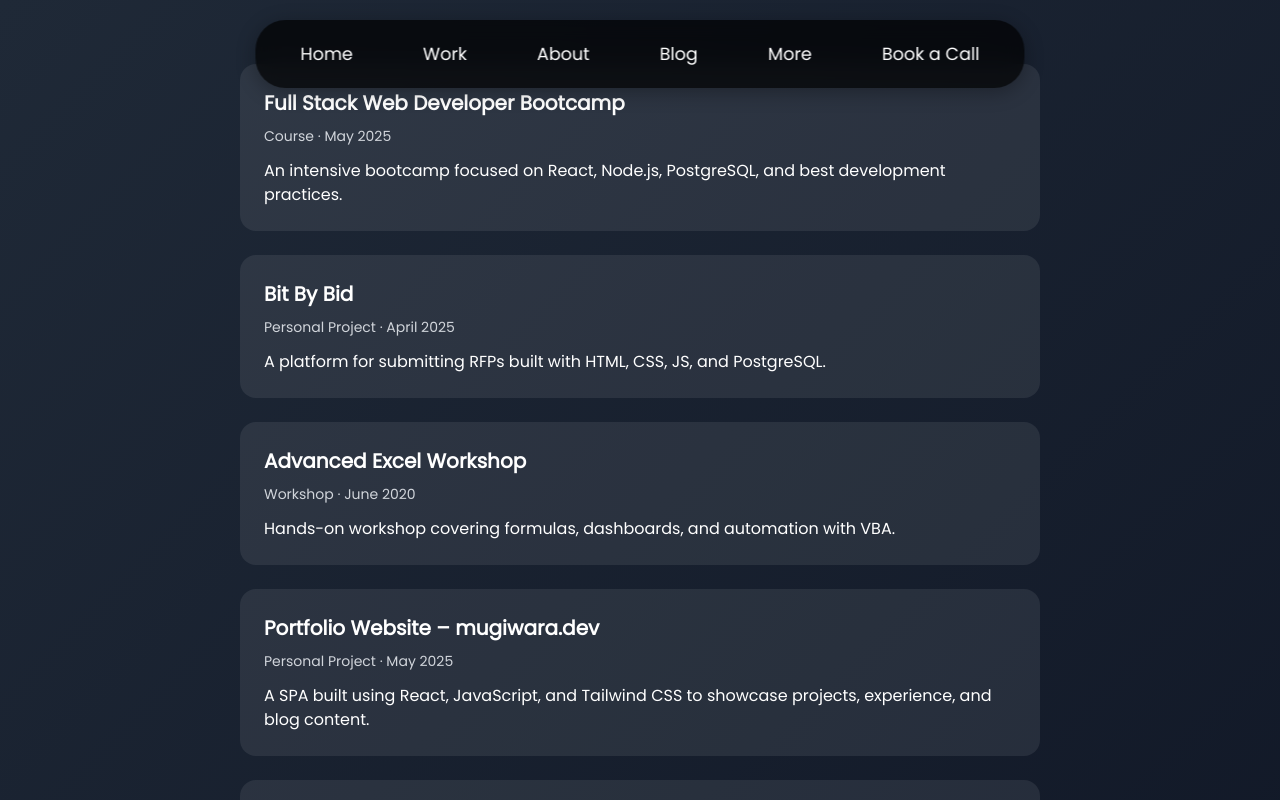
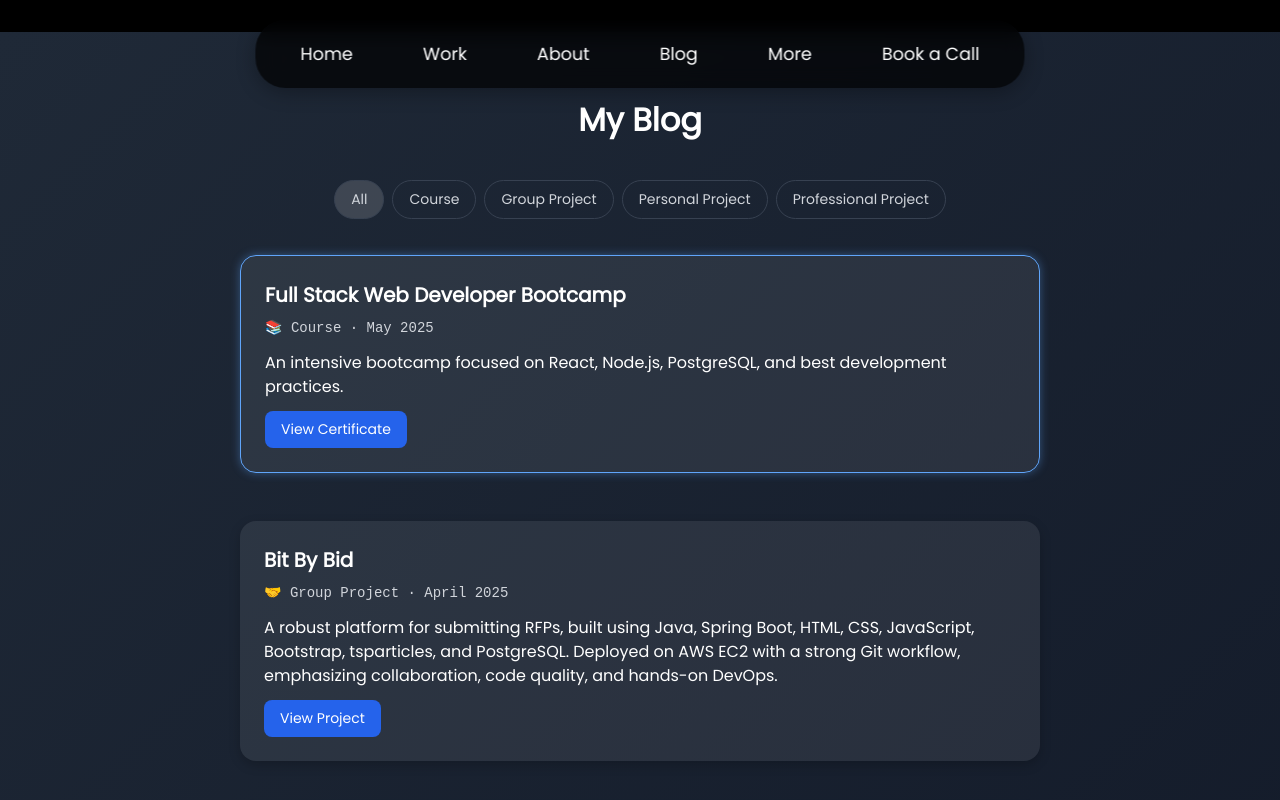
Before and after one commit to oliveirammluis/lodevpage, a React (Create React App) app in the folder frontend/: page /blog in a window 1280 px wide. Built offline with nearby package versions, Linux system fonts and the light colour scheme; the HTML template or start-up script is replaced by a standard one.

Commit message:
Blog update

```diff
--- a/frontend/src/pages/Blog.js
+++ b/frontend/src/pages/Blog.js
@@ -1,5 +1,4 @@
-// src/pages/Blog.js
-import React from 'react';
+import React, { useState } from 'react';
 import '../styles/Blog.css';
 
 const posts = [
@@ -7,25 +6,28 @@ const posts = [
     title: 'Full Stack Web Developer Bootcamp',
     date: 'May 2025',
     category: 'Course',
-    description: 'An intensive bootcamp focused on React, Node.js, PostgreSQL, and best development practices.'
+    description: 'An intensive bootcamp focused on React, Node.js, PostgreSQL, and best development practices.',
+    certificate: '/CodeforAll.pdf'
   },
   {
     title: 'Bit By Bid',
     date: 'April 2025',
-    category: 'Personal Project',
-    description: 'A platform for submitting RFPs built with HTML, CSS, JS, and PostgreSQL.'
+    category: 'Group Project',
+    description: 'A robust platform for submitting RFPs, built using Java, Spring Boot, HTML, CSS, JavaScript, Bootstrap, tsparticles, and PostgreSQL. Deployed on AWS EC2 with a strong Git workflow, emphasizing collaboration, code quality, and hands-on DevOps.',
+    projectLink: 'http://ec2-13-60-169-55.eu-north-1.compute.amazonaws.com'
   },
   {
     title: 'Advanced Excel Workshop',
     date: 'June 2020',
-    category: 'Workshop',
-    description: 'Hands-on workshop covering formulas, dashboards, and automation with VBA.'
+    category: 'Course',
+    description: 'Certified Udemy course covering formulas, dashboards, and automation with VBA.',
+    certificate: '/Udemy.pdf'
   },
   {
     title: 'Portfolio Website – mugiwara.dev',
     date: 'May 2025',
     category: 'Personal Project',
-    description: 'A SPA built using React, JavaScript, and Tailwind CSS to showcase projects, experience, and blog content.'
+    description: 'LoDevPage is a personal developer portfolio built with React and Tailwind CSS. It includes an introduction, dynamic content, a showcase of GitHub repositories (via the GitHub API), and a blog section for formations, workshops, and projects.'
   },
   {
     title: 'Metalúrgica Website',
@@ -35,15 +37,77 @@ const posts = [
   }
 ];
 
+const getCategoryIcon = (category) => {
+  switch (category) {
+    case 'Course': return '📚';
+    case 'Workshop': return '🛠️';
+    case 'Personal Project': return '💡';
+    case 'Professional Project': return '🌐';
+    case 'Group Project': return '🤝';
+    default: return '📝';
+  }
+};
+
 function Blog() {
+  const [activeCategory, setActiveCategory] = useState('All');
+
+  const filteredPosts = activeCategory === 'All'
+    ? posts
+    : posts.filter(post => post.category === activeCategory);
+
+  const categories = ['All', ...new Set(posts.map(post => post.category))];
+
   return (
     <section className="blog-section">
+      <h2 className="blog-title">My Blog</h2>
+
+      <div className="category-filter">
+        {categories.map(cat => (
+          <button
+            key={cat}
+            className={`filter-btn ${activeCategory === cat ? 'active' : ''}`}
+            onClick={() => setActiveCategory(cat)}
+          >
+            {cat}
+          </button>
+        ))}
+      </div>
+
       <div className="blog-posts">
-        {posts.map((post, index) => (
-          <div key={index} className="blog-post">
+        {filteredPosts.map((post, index) => (
+          <div
+            key={index}
+            className={`blog-post ${post.certificate ? 'with-certificate' : ''}`}
+          >
             <h3 className="post-title">{post.title}</h3>
-            <div className="post-meta">{`${post.category} · ${post.date}`}</div>
+            <div className="post-meta">
+              {getCategoryIcon(post.category)} {post.category} · {post.date}
+            </div>
             <p className="post-desc">{post.description}</p>
+
+{post.certificate && (
+  <a
+    href={post.certificate}
+    target="_blank"
+    rel="noopener noreferrer"
+    className="certificate-button"
+  >
+    View Certificate
+  </a>
+)}
+
+{post.projectLink && (
+  <a
+    href={post.projectLink}
+    target="_blank"
+    rel="noopener noreferrer"
+    className="certificate-button"
+  >
+    View Project
+  </a>
+)}
+
+
           </div>
         ))}
       </div>
--- a/frontend/src/styles/Blog.css
+++ b/frontend/src/styles/Blog.css
@@ -1,8 +1,10 @@
 .blog-section {
+  margin-top: 2rem;
   background: linear-gradient(135deg, #1f2937 0%, #111827 100%);
   padding: 4rem 1rem;
   color: white;
   min-height: 100vh;
+  box-sizing: border-box;
 }
 
 .blog-title {
@@ -12,9 +14,34 @@
   margin-bottom: 2rem;
 }
 
+.category-filter {
+  text-align: center;
+  margin-bottom: 2rem;
+  flex-wrap: wrap;
+}
+
+.filter-btn {
+  background: none;
+  color: #d1d5db;
+  border: 1px solid #374151;
+  padding: 0.5rem 1rem;
+  margin: 0.25rem;
+  border-radius: 9999px;
+  cursor: pointer;
+  transition: background 0.2s ease;
+  font-size: 0.875rem;
+}
+
+.filter-btn:hover,
+.filter-btn.active {
+  background: rgba(255, 255, 255, 0.15);
+}
+
 .blog-posts {
   max-width: 800px;
   margin: 0 auto;
+  width: 100%;
+  box-sizing: border-box;
 }
 
 .blog-post {
@@ -23,6 +50,7 @@
   margin-bottom: 1.5rem;
   border-radius: 1rem;
   transition: transform 0.2s ease;
+  box-shadow: 0 4px 12px rgba(0, 0, 0, 0.2);
 }
 
 .blog-post:hover {
@@ -40,8 +68,70 @@
   font-size: 0.875rem;
   color: #d1d5db;
   margin-bottom: 0.75rem;
+  font-family: monospace;
 }
 
 .post-desc {
   font-size: 1rem;
 }
+.certificate-button {
+  display: inline-block;
+  margin-top: 0.75rem;
+  padding: 0.5rem 1rem;
+  background-color: #2563eb;
+  color: white;
+  font-size: 0.875rem;
+  font-weight: 500;
+  border-radius: 0.5rem;
+  text-decoration: none;
+  transition: background-color 0.2s ease;
+}
+
+.certificate-button:hover {
+  background-color: #1d4ed8;
+}
+/* Fade in para cada post */
+.blog-posts {
+  display: grid;
+  gap: 1.5rem;
+  transition: all 0.3s ease;
+}
+
+.blog-post {
+  background: rgba(255, 255, 255, 0.08);
+  padding: 1.5rem;
+  border-radius: 1rem;
+  transition: transform 0.3s ease, background 0.3s ease, box-shadow 0.3s ease;
+  opacity: 0;
+  animation: fadeIn 0.6s ease forwards;
+}
+
+@keyframes fadeIn {
+  to {
+    opacity: 1;
+  }
+}
+
+/* Destaque para posts com certificado */
+.blog-post.with-certificate {
+  border: 1px solid #60a5fa;
+  box-shadow: 0 0 10px rgba(96, 165, 250, 0.4);
+}
+
+/* Botão do certificado */
+.certificate-button {
+  display: inline-block;
+  margin-top: 0.75rem;
+  padding: 0.5rem 1rem;
+  background-color: #2563eb;
+  color: white;
+  font-size: 0.875rem;
+  font-weight: 500;
+  border-radius: 0.5rem;
+  text-decoration: none;
+  transition: background-color 0.2s ease;
+}
+
+.certificate-button:hover {
+  background-color: #1d4ed8;
+}
```
Also changed, not shown: 2 other files (tests, documents, lock files or other folders).
